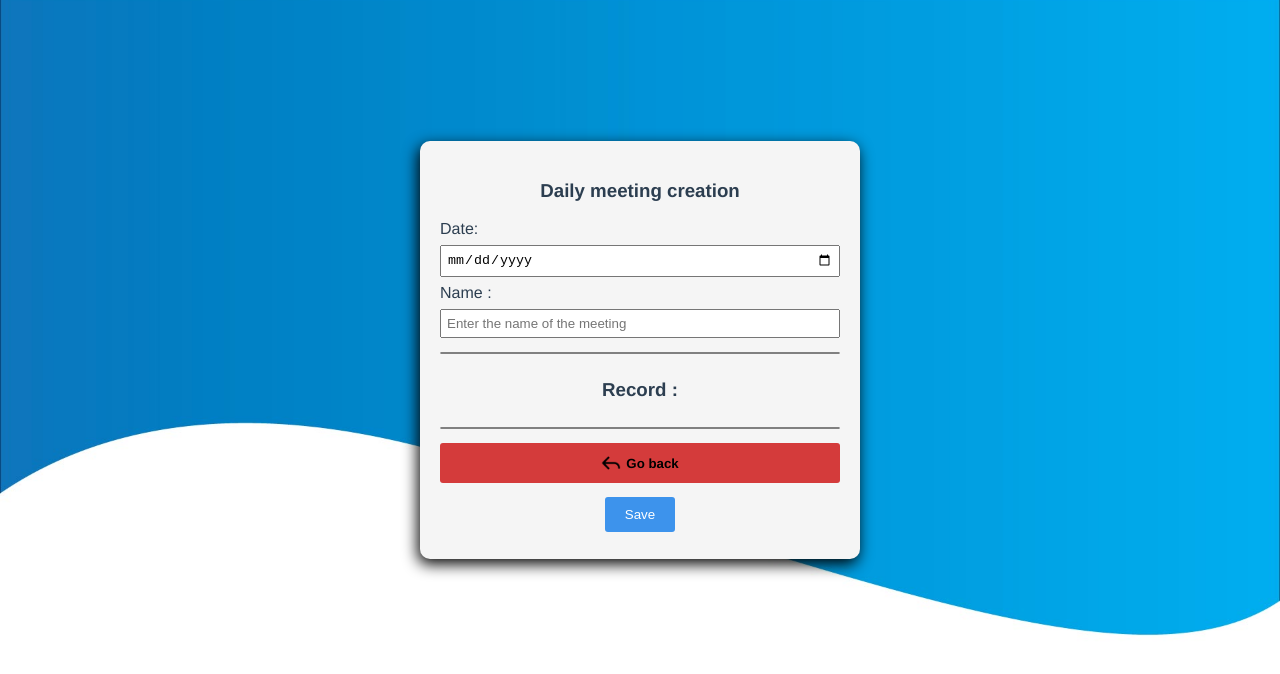
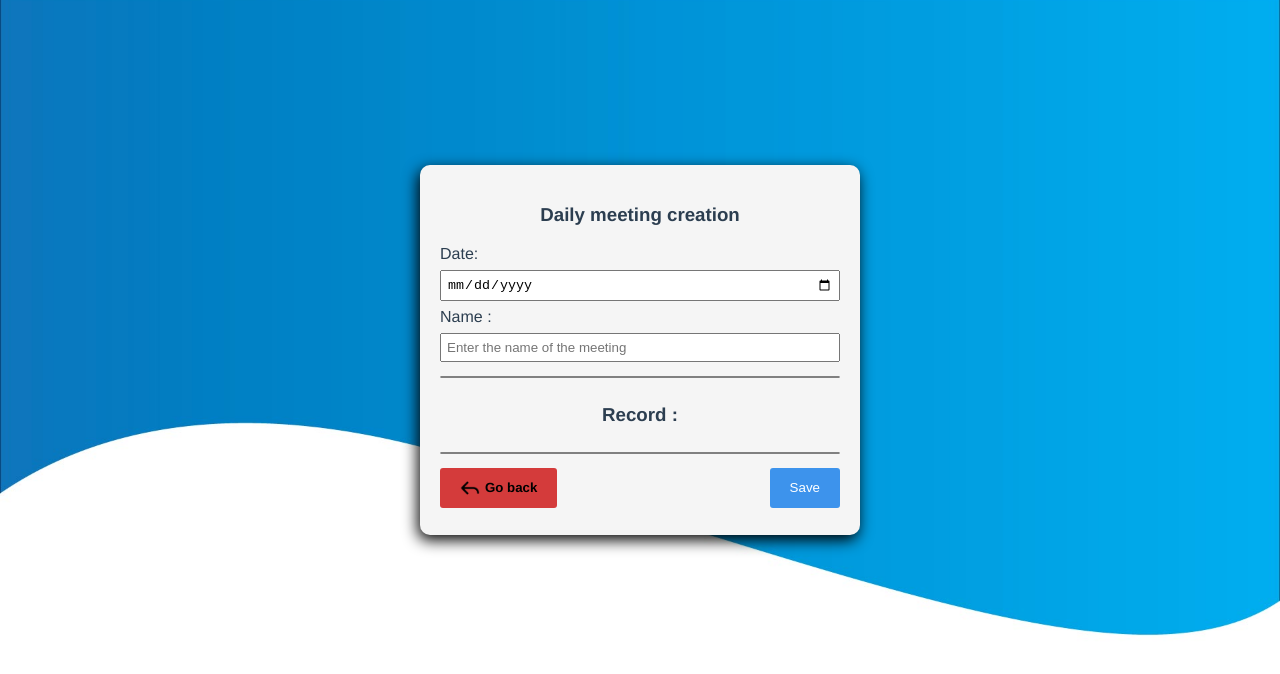
Before and after one commit to ThomasBernardDiiage/DailyRecord, a Vue app in the folder client-dailyrecord/: page /project/1/meetingCreation in a window 1280 px wide. Shown: the top 674 px of the page. Built offline with nearby package versions, Linux system fonts and the light colour scheme.

Commit message:
edit flex

```diff
--- a/client-dailyrecord/src/views/MeetingCreation.vue
+++ b/client-dailyrecord/src/views/MeetingCreation.vue
@@ -38,6 +38,11 @@
         padding: 20px 20px;
         box-shadow: -2px 5px 15px 0px #000000;
     }
+
+    section.container section.wrapper div {
+        display: flex;
+        justify-content: space-between;
+    }
 </style>
 
 <script>
```
